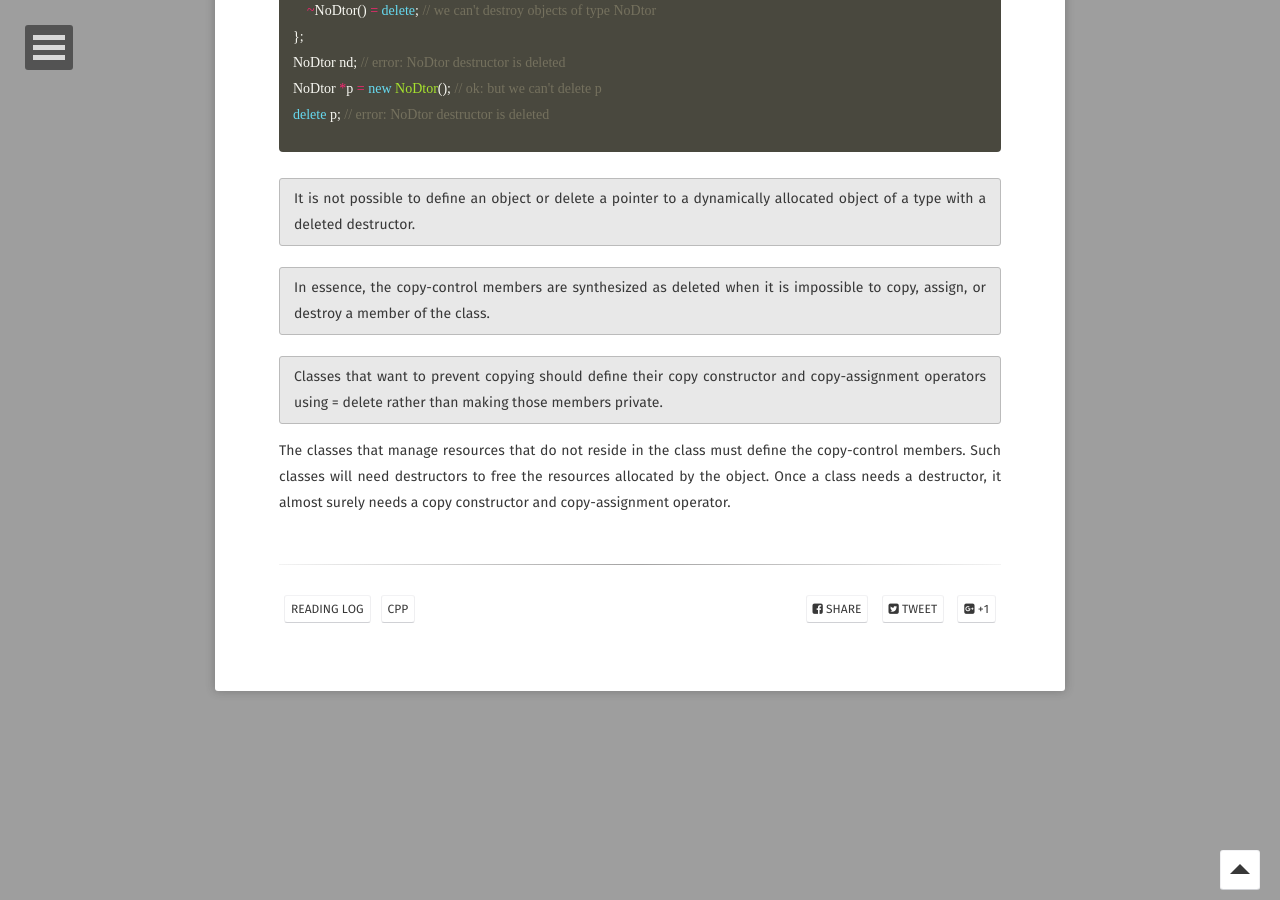
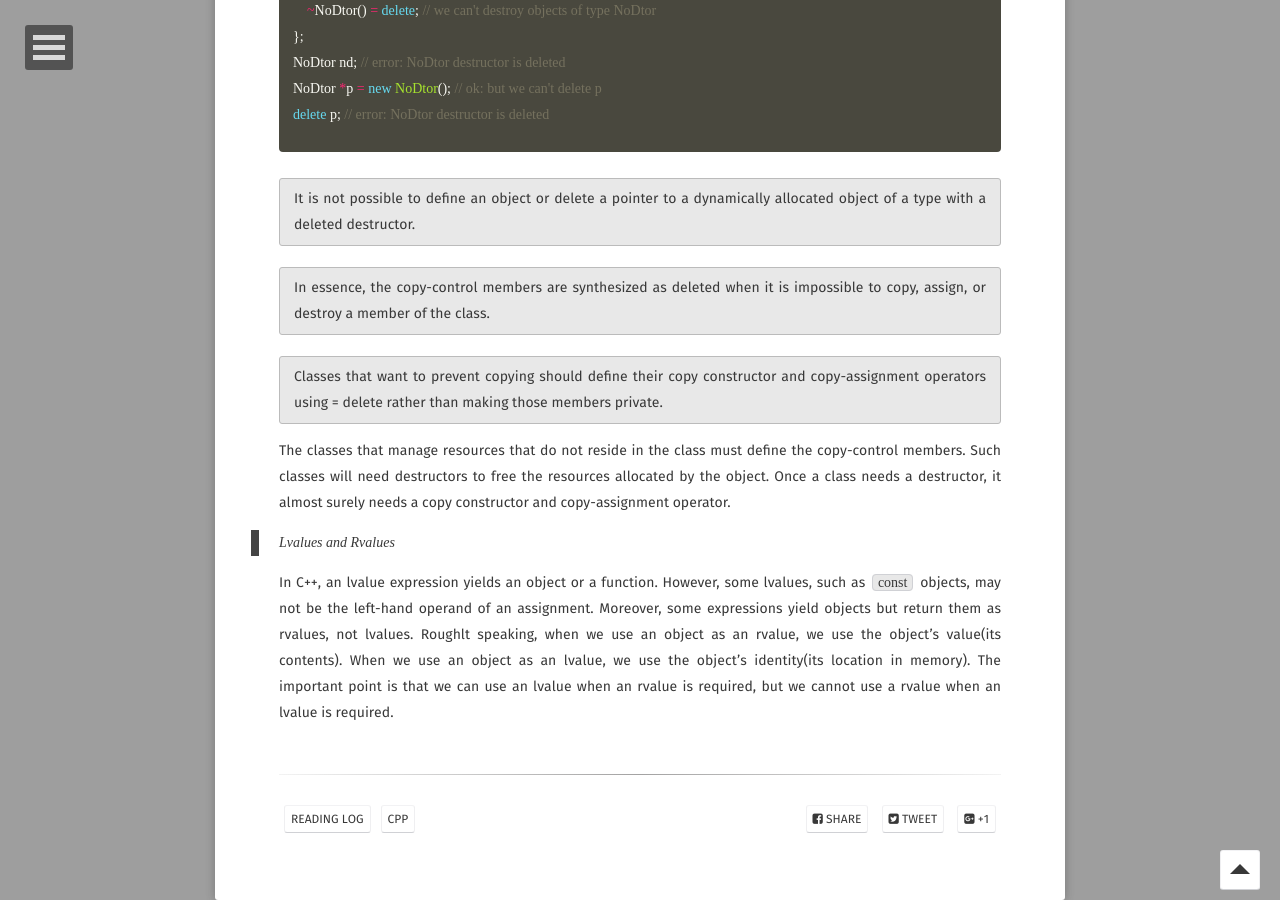
Before and after one commit to Planck35/planck35.github.io, a Jekyll site: the page built from _posts/2020-01-13-copy-control.md, in a window 1280 px wide and 900 px high, scrolled down 2931 px. Built offline with Jekyll 4.4.1, drawn with Linux system fonts in a browser that asks for light colours; some web fonts are replaced; comment, search, counter and statistics services are not loaded.

Commit message:
update read log

```diff
--- a/_posts/2020-01-13-copy-control.md
+++ b/_posts/2020-01-13-copy-control.md
@@ -112,3 +112,12 @@ Classes that want to prevent copying should define their copy constructor and co
 {: .notice}
 
 The classes that manage resources that do not reside in the class must define the copy-control members. Such classes will need destructors to free the resources allocated by the object. Once a class needs a destructor, it almost surely needs a copy constructor and copy-assignment operator.
+
+> Lvalues and Rvalues
+
+In C++, an lvalue expression yields an object or a function.
+However, some lvalues, such as `const` objects, may not be the left-hand operand of an assignment.
+Moreover, some expressions yield objects but return them as rvalues, not lvalues.
+Roughlt speaking, when we use an object as an rvalue, we use the object's value(its contents).
+When we use an object as an lvalue, we use the object's identity(its location in memory).
+The important point is that we can use an lvalue when an rvalue is required, but we cannot use a rvalue when an lvalue is required.
```
